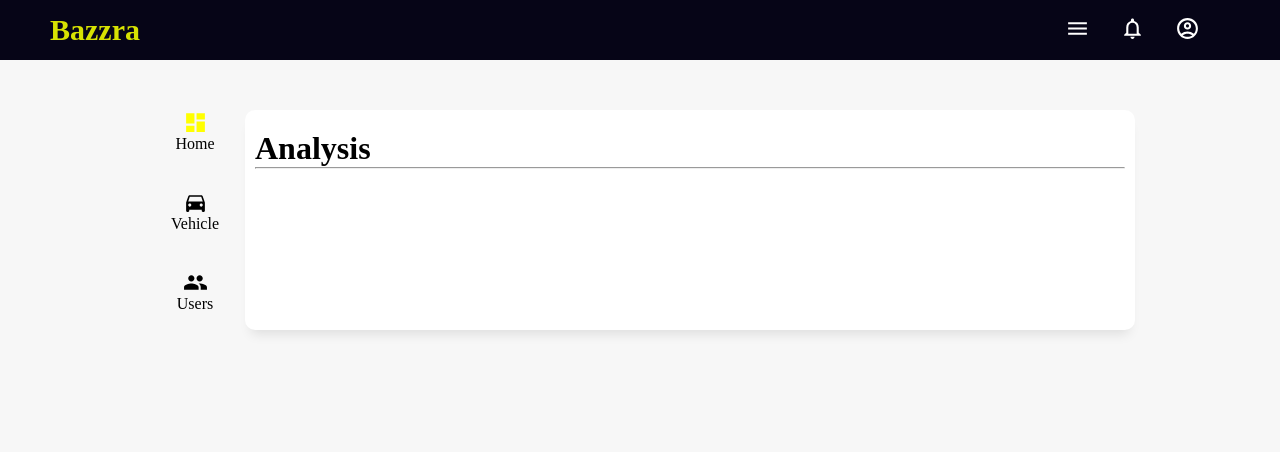
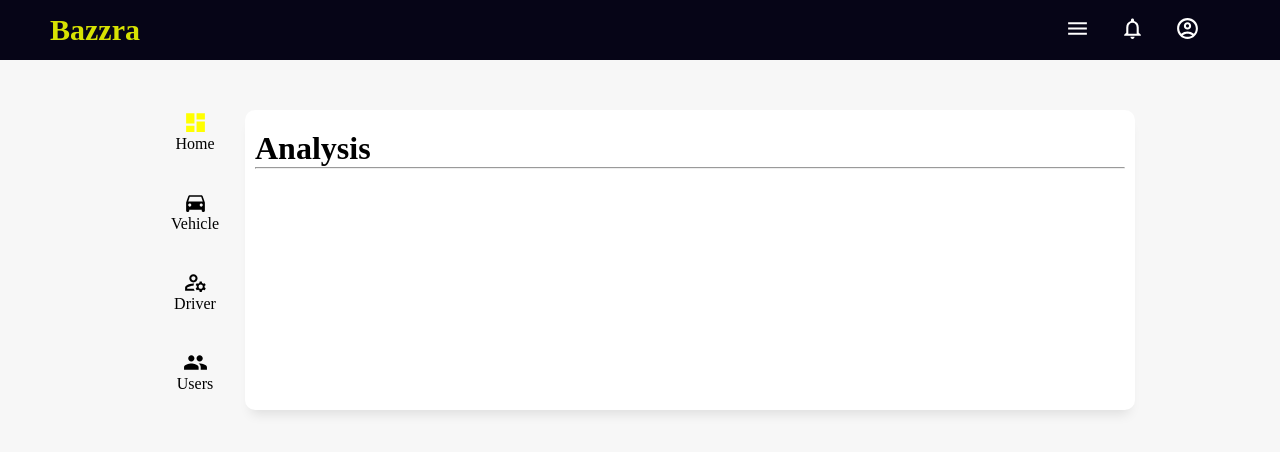
Before and after one commit to haniAlx/BroSis, a React (Create React App) app: page / in a window 1280 px wide. Shown: the top 452 px of the page. Built offline with nearby package versions, Linux system fonts and the light colour scheme.

Commit message:
driver added

```diff
--- a/src/components/SideBar.js
+++ b/src/components/SideBar.js
@@ -1,5 +1,10 @@
 import React from "react";
-import { MdDashboard, MdDirectionsCar, MdPeople } from "react-icons/md";
+import {
+  MdDashboard,
+  MdDirectionsCar,
+  MdOutlineManageAccounts,
+  MdPeople,
+} from "react-icons/md";
 import "./sidebar.css";
 const SideBar = () => {
   return (
@@ -16,6 +21,10 @@ const SideBar = () => {
               <p>Vehicle</p>
             </li>
             <li>
+              <MdOutlineManageAccounts color="black" size={25} />
+              <p>Driver</p>
+            </li>
+            <li>
               <MdPeople color="black" size={25} />
               <p>Users</p>
             </li>
```
